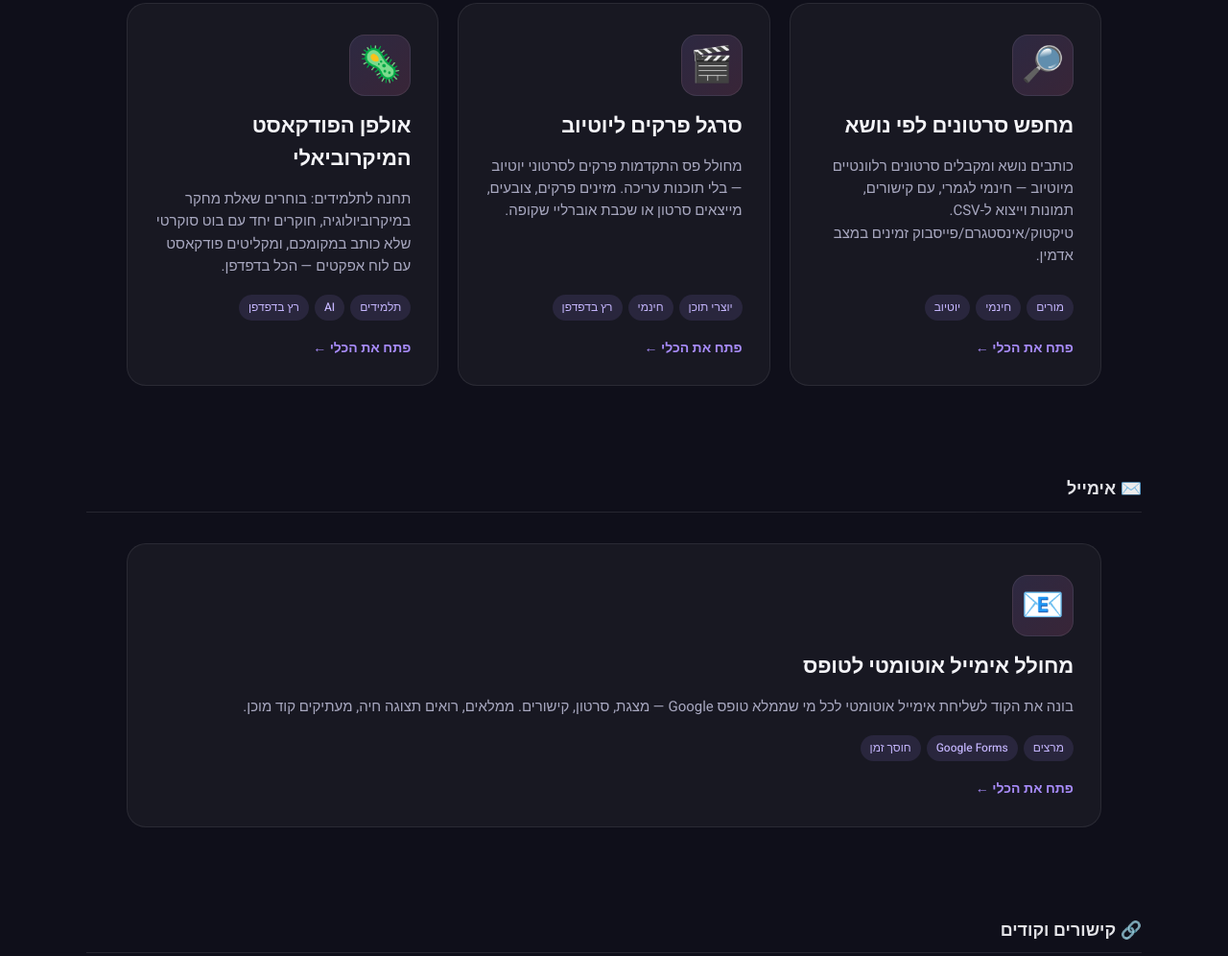
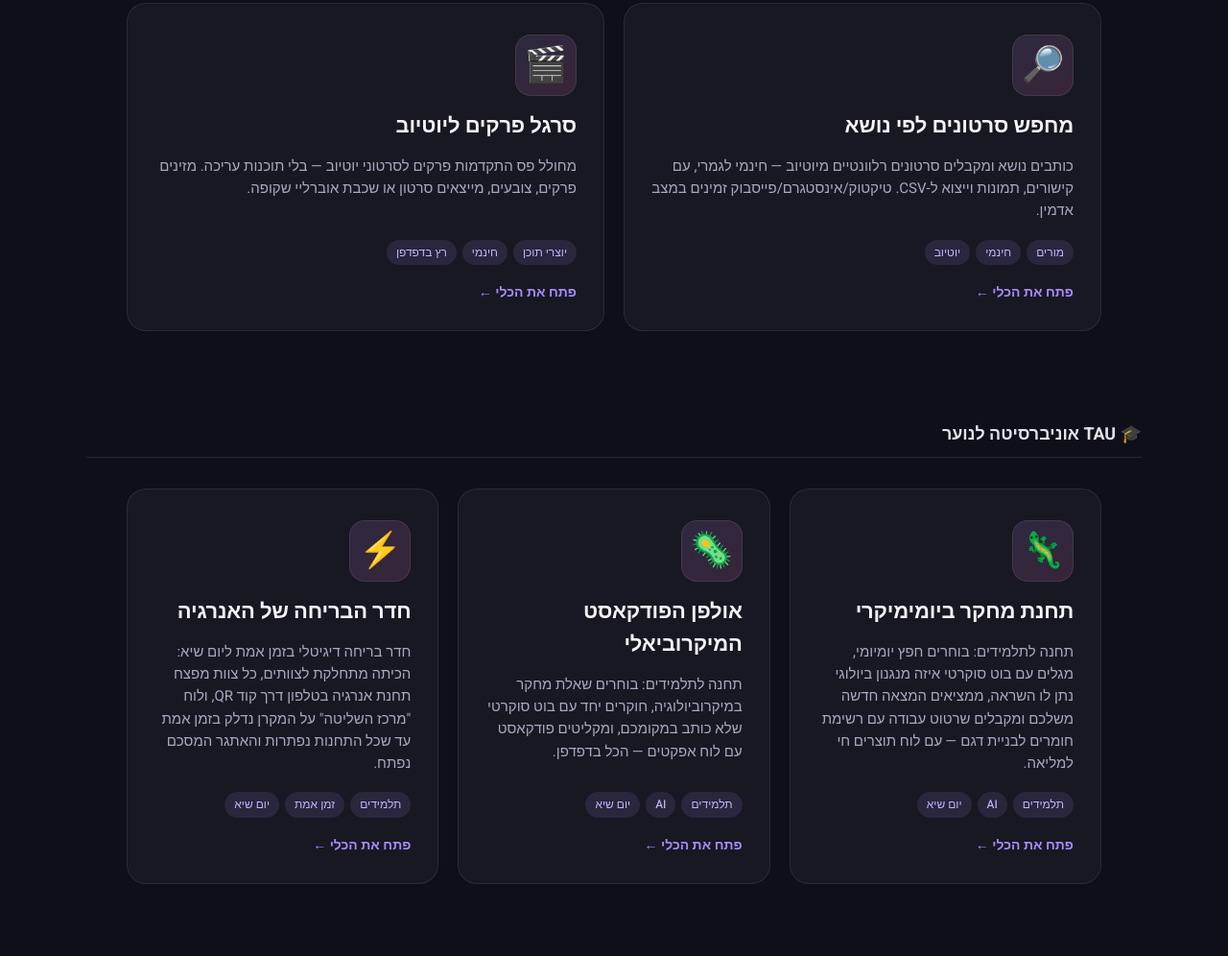
Before and after one commit to omri-il/tools-hub, a plain HTML site: page index.html in a window 1280 px wide. Shown: the part 390-1386 px from the top of the page at 96% size. Drawn offline with Linux system fonts and the light colour scheme.

Commit message:
Add 'TAU אוניברסיטה לנוער' category: biomimicry, micropod, energy escape room
New public category grouping the three TAU youth science-day stations. Moves the
MicroPod card out of the video category into the new one (no duplication) and adds
the biomimicry station + the energy escape room (both new to the hub).

Co-Authored-By: Claude Opus 4.8 <noreply@anthropic.com>

```diff
--- a/index.html
+++ b/index.html
@@ -69,18 +69,38 @@
           <span class="tool-tags"><span class="tag">יוצרי תוכן</span><span class="tag">חינמי</span><span class="tag">רץ בדפדפן</span></span>
           <span class="tool-cta">פתח את הכלי ←</span>
         </a>
-        <a class="tool-card" href="https://micropod.omri-iram.co.il" target="_blank" rel="noopener">
-          <div class="tool-icon" aria-hidden="true">🦠</div>
-          <h2 class="tool-title">אולפן הפודקאסט המיקרוביאלי</h2>
-          <p class="tool-desc">תחנה לתלמידים: בוחרים שאלת מחקר במיקרוביולוגיה, חוקרים יחד עם בוט סוקרטי שלא כותב במקומכם, ומקליטים פודקאסט עם לוח אפקטים — הכל בדפדפן.</p>
-          <span class="tool-tags"><span class="tag">תלמידים</span><span class="tag">AI</span><span class="tag">רץ בדפדפן</span></span>
-          <span class="tool-cta">פתח את הכלי ←</span>
-        </a>
         <a class="tool-card admin-only" href="http://147.79.114.195:8080" target="_blank" rel="noopener">
           <div class="tool-icon" aria-hidden="true">🎙️</div>
           <h2 class="tool-title">תמלול אוטומטי לסרטונים</h2>
           <p class="tool-desc">מתמלל אוטומטית סרטונים מגוגל דרייב ומיוטיוב בעזרת Whisper — תמלול מלא בעברית בלי להעלות קבצים ידנית.</p>
           <span class="tool-tags"><span class="tag">אדמין</span><span class="tag">תמלול</span><span class="tag">AI</span></span>
+          <span class="tool-cta">פתח את הכלי ←</span>
+        </a>
+      </div>
+    </section>
+
+    <section class="cat-section">
+      <h2 class="cat">🎓 TAU אוניברסיטה לנוער</h2>
+      <div class="tools-grid">
+        <a class="tool-card" href="https://biomimicry.omri-iram.co.il" target="_blank" rel="noopener">
+          <div class="tool-icon" aria-hidden="true">🦎</div>
+          <h2 class="tool-title">תחנת מחקר ביומימיקרי</h2>
+          <p class="tool-desc">תחנה לתלמידים: בוחרים חפץ יומיומי, מגלים עם בוט סוקרטי איזה מנגנון ביולוגי נתן לו השראה, ממציאים המצאה חדשה משלכם ומקבלים שרטוט עבודה עם רשימת חומרים לבניית דגם — עם לוח תוצרים חי למליאה.</p>
+          <span class="tool-tags"><span class="tag">תלמידים</span><span class="tag">AI</span><span class="tag">יום שיא</span></span>
+          <span class="tool-cta">פתח את הכלי ←</span>
+        </a>
+        <a class="tool-card" href="https://micropod.omri-iram.co.il" target="_blank" rel="noopener">
+          <div class="tool-icon" aria-hidden="true">🦠</div>
+          <h2 class="tool-title">אולפן הפודקאסט המיקרוביאלי</h2>
+          <p class="tool-desc">תחנה לתלמידים: בוחרים שאלת מחקר במיקרוביולוגיה, חוקרים יחד עם בוט סוקרטי שלא כותב במקומכם, ומקליטים פודקאסט עם לוח אפקטים — הכל בדפדפן.</p>
+          <span class="tool-tags"><span class="tag">תלמידים</span><span class="tag">AI</span><span class="tag">יום שיא</span></span>
+          <span class="tool-cta">פתח את הכלי ←</span>
+        </a>
+        <a class="tool-card" href="https://energy.omri-iram.co.il" target="_blank" rel="noopener">
+          <div class="tool-icon" aria-hidden="true">⚡</div>
+          <h2 class="tool-title">חדר הבריחה של האנרגיה</h2>
+          <p class="tool-desc">חדר בריחה דיגיטלי בזמן אמת ליום שיא: הכיתה מתחלקת לצוותים, כל צוות מפצח תחנת אנרגיה בטלפון דרך קוד QR, ולוח "מרכז השליטה" על המקרן נדלק בזמן אמת עד שכל התחנות נפתרות והאתגר המסכם נפתח.</p>
+          <span class="tool-tags"><span class="tag">תלמידים</span><span class="tag">זמן אמת</span><span class="tag">יום שיא</span></span>
           <span class="tool-cta">פתח את הכלי ←</span>
         </a>
       </div>
```
